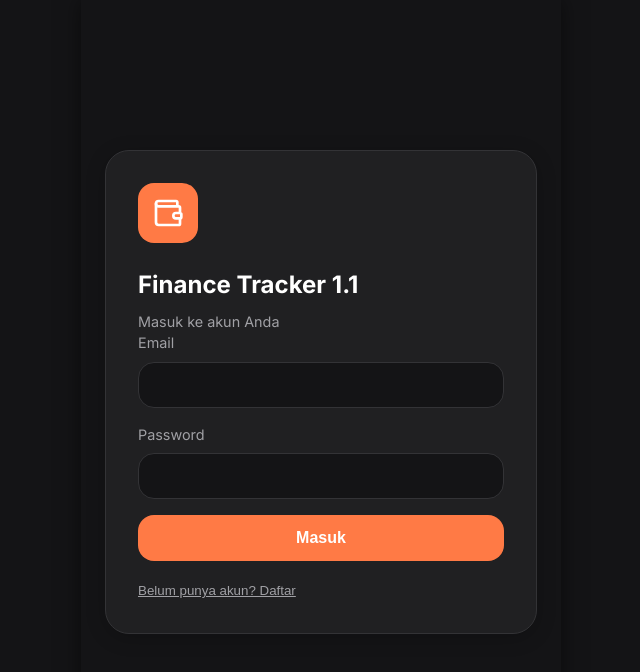
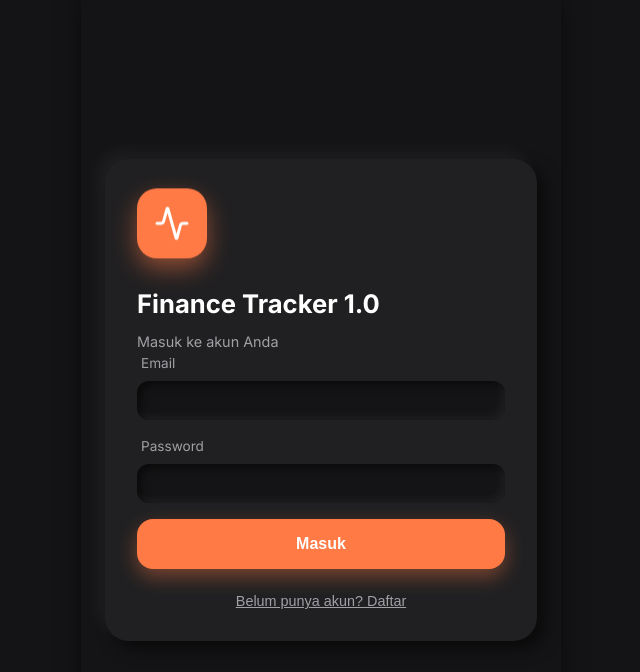
Before and after one commit to rifanidevmutualis/finance-mobile-app, a React (Vite) app: page / in a window 1280 px wide. Shown: the top 672 px of the page, without its empty margins (319-959 px from the left). Built offline with nearby package versions, Linux system fonts and the light colour scheme.

Commit message:
style: upgrade login UI with neumorphism and modern animated icon

```diff
--- a/src/App.jsx
+++ b/src/App.jsx
@@ -333,13 +333,13 @@ function App() {
   if (!session) {
     return (
       <div className="app-container" style={{ justifyContent: 'center', padding: '24px' }}>
-        <div className="card" style={{ padding: '32px' }}>
+        <div className="neumorphic-card" style={{ padding: '32px' }}>
           <div className="flex justify-center mb-6">
-            <div style={{ backgroundColor: 'var(--accent-orange)', width: 60, height: 60, borderRadius: 16, display: 'flex', justifyContent: 'center', alignItems: 'center', color: 'white' }}>
-              <Wallet size={32} />
+            <div className="animated-icon" style={{ backgroundColor: 'var(--accent-orange)', width: 70, height: 70, borderRadius: 20, display: 'flex', justifyContent: 'center', alignItems: 'center', color: 'white', boxShadow: '0 10px 25px rgba(255, 122, 69, 0.5)' }}>
+              <Activity size={36} />
             </div>
           </div>
-          <h1 className="font-bold mb-2 text-center" style={{ fontSize: '1.5rem' }}>Finance Tracker 1.1</h1>
+          <h1 className="font-bold mb-2 text-center" style={{ fontSize: '1.6rem' }}>Finance Tracker 1.0</h1>
           <p className="text-secondary text-center mb-8" style={{ fontSize: '0.9rem' }}>
             {isLoginView ? 'Masuk ke akun Anda' : 'Buat akun baru gratis'}
           </p>
@@ -347,19 +347,19 @@ function App() {
           {authError && <div className="text-red mb-4 text-center" style={{ fontSize: '0.9rem', backgroundColor: 'rgba(248, 113, 113, 0.1)', padding: '8px', borderRadius: '8px' }}>{authError}</div>}
 
           <form onSubmit={handleAuth}>
-            <div className="form-group">
-              <label>Email</label>
-              <input type="email" value={email} onChange={e => setEmail(e.target.value)} className="form-control" required />
+            <div className="form-group mb-4">
+              <label style={{ paddingLeft: '4px', fontSize: '0.85rem' }}>Email</label>
+              <input type="email" value={email} onChange={e => setEmail(e.target.value)} className="neumorphic-input" required />
             </div>
-            <div className="form-group mb-6">
-              <label>Password</label>
-              <input type="password" value={password} onChange={e => setPassword(e.target.value)} className="form-control" required />
+            <div className="form-group mb-8">
+              <label style={{ paddingLeft: '4px', fontSize: '0.85rem' }}>Password</label>
+              <input type="password" value={password} onChange={e => setPassword(e.target.value)} className="neumorphic-input" required />
             </div>
-            <button type="submit" className="btn btn-primary mb-4">
+            <button type="submit" className="btn btn-primary mb-6" style={{ height: '50px', fontSize: '1rem', borderRadius: '16px', boxShadow: '0 8px 20px rgba(255, 122, 69, 0.4)' }}>
               {isLoginView ? 'Masuk' : 'Daftar Sekarang'}
             </button>
-            <div className="text-center">
-              <button type="button" onClick={() => setIsLoginView(!isLoginView)} style={{ background: 'none', border: 'none', color: 'var(--text-secondary)', textDecoration: 'underline', cursor: 'pointer' }}>
+            <div style={{ textAlign: 'center', width: '100%', display: 'flex', justifyContent: 'center' }}>
+              <button type="button" onClick={() => setIsLoginView(!isLoginView)} style={{ background: 'none', border: 'none', color: 'var(--text-secondary)', textDecoration: 'underline', cursor: 'pointer', fontSize: '0.9rem' }}>
                 {isLoginView ? 'Belum punya akun? Daftar' : 'Sudah punya akun? Masuk'}
               </button>
             </div>
--- a/src/index.css
+++ b/src/index.css
@@ -81,6 +81,37 @@ body {
   box-shadow: 0 4px 20px rgba(0,0,0,0.2);
   border: 1px solid var(--border-color);
   transition: transform 0.2s cubic-bezier(0.4, 0, 0.2, 1), box-shadow 0.2s ease;
+}
+
+.neumorphic-card {
+  background: var(--bg-card);
+  border-radius: var(--border-radius-lg);
+  box-shadow: 8px 8px 16px rgba(0,0,0,0.5), -8px -8px 16px rgba(255,255,255,0.05);
+  border: none;
+}
+
+.neumorphic-input {
+  background: var(--bg-main);
+  border-radius: 12px;
+  box-shadow: inset 4px 4px 8px rgba(0,0,0,0.5), inset -4px -4px 8px rgba(255,255,255,0.05);
+  border: none !important;
+  color: var(--text-primary);
+  padding: 12px 16px;
+  width: 100%;
+}
+.neumorphic-input:focus {
+  outline: none;
+  box-shadow: inset 6px 6px 12px rgba(0,0,0,0.6), inset -6px -6px 12px rgba(255,255,255,0.08);
+}
+
+@keyframes float {
+  0% { transform: translateY(0px); }
+  50% { transform: translateY(-10px); }
+  100% { transform: translateY(0px); }
+}
+
+.animated-icon {
+  animation: float 3s ease-in-out infinite;
 }
 
 .card:active {
```
